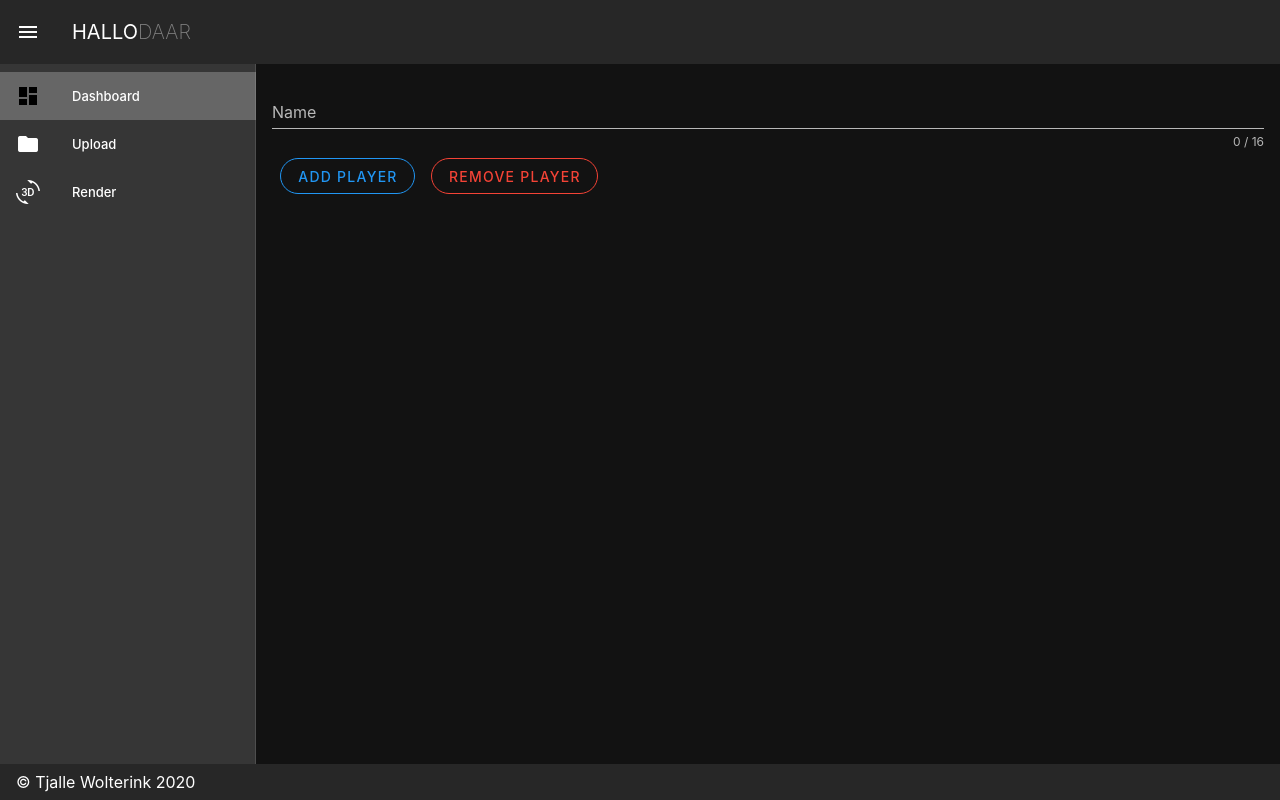
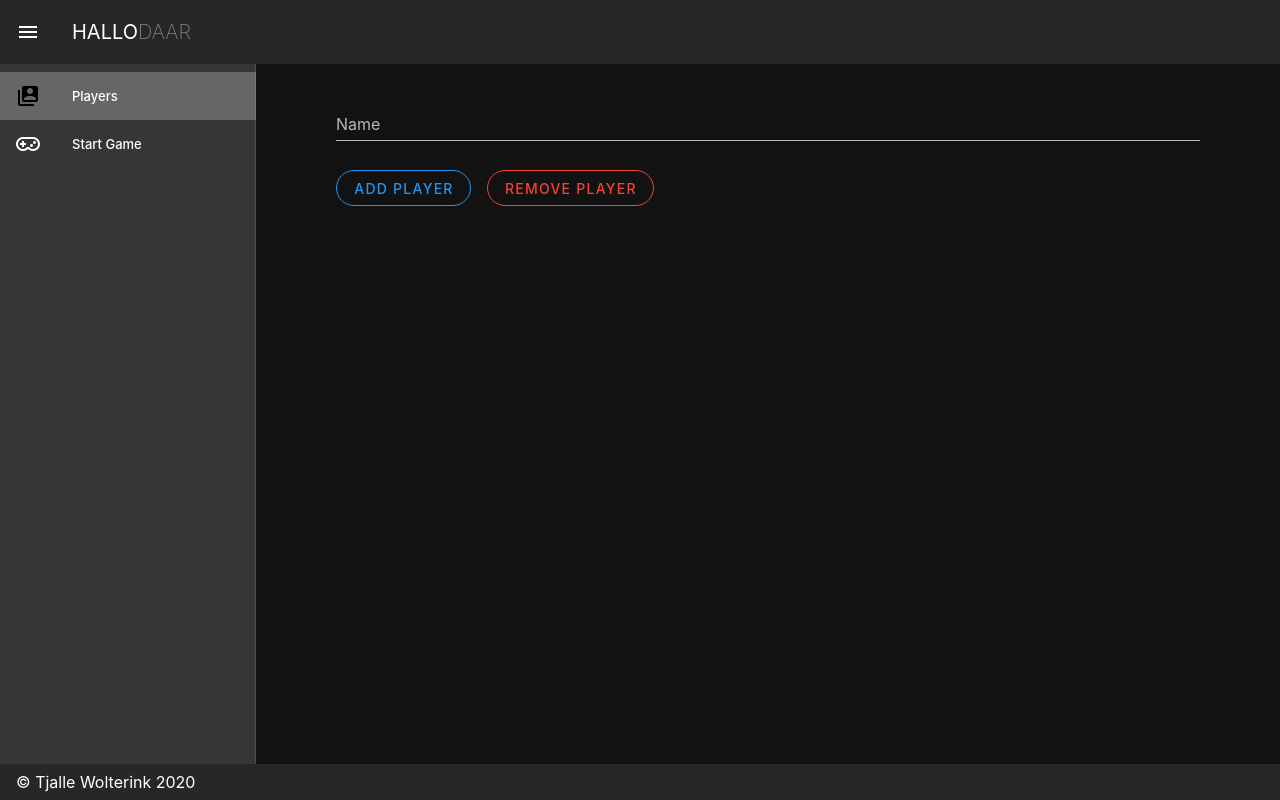
Before and after one commit to tjallo/vuewbus, a Vue app: page / in a window 1280 px wide. Built offline with nearby package versions, Linux system fonts and the light colour scheme; a small style sheet from the web is missing.

Commit message:
Set up game

```diff
--- a/src/components/Navbar.vue
+++ b/src/components/Navbar.vue
@@ -36,9 +36,8 @@ export default {
   data: () => ({
     drawer: true,
     links: [
-      { icon: "mdi-view-dashboard", text: "Dashboard", route: "/" },
-      { icon: "mdi-folder", text: "Upload", route: "/upload" },
-      { icon: "mdi-rotate-3d", text: "Render", route: "/render" }
+      { icon: "mdi-account-box-multiple", text: "Players", route: "/" },
+      { icon: "mdi-gamepad-variant-outline", text: "Start Game", route: "/Startgame" },
     ]
   }),
   created() {}
--- a/src/router.js
+++ b/src/router.js
@@ -1,8 +1,7 @@
 import Vue from 'vue'
 import Router from 'vue-router'
-import Dashboard from './views/Dashboard'
-import Render from './views/Render'
-import Upload from './views/Upload'
+import Players from './views/Players'
+import Startgame from './views/Startgame'
 
 Vue.use(Router)
 
@@ -12,18 +11,13 @@ export default new Router({
     routes: [
         {
             path: '/',
-            name: 'dashboard',
-            component: Dashboard
+            name: 'players',
+            component: Players
         },
         {
-            path: '/render',
-            name: 'render',
-            component: Render
-        },
-        {
-            path: '/upload',
-            name: 'dashboard',
-            component: Upload
+            path: '/startgame',
+            name: 'startgame',
+            component: Startgame
         },
     ]
 });
--- a/src/views/Dashboard.vue
+++ b/src/views/Players.vue
@@ -1,43 +1,57 @@
 <template>
   <v-card-text>
-
-    <v-list v-if="players.length">
+    <v-list v-if="players.length" class>
       <v-list-item v-for="(player, index) in players" :key="`players-${index}`">
         <v-list-item-icon>
           <v-icon>mdi-account-check-outline</v-icon>
         </v-list-item-icon>
-        <v-list-item-text>
-          {{ player }}
-        </v-list-item-text>
+        <v-list-item-text>{{ player }}</v-list-item-text>
       </v-list-item>
     </v-list>
 
     <v-form @submit.prevent="addPlayer" id="WriteForm" method="post">
-      <v-text-field name="name" v-model="name" v-bind="name" :counter="16" label="Name" required></v-text-field>
-      <v-btn class="ma-2" color="primary" rounded outlined type="submit" form="WriteForm">Add Player</v-btn>
+      <v-text-field
+        class="mx-16 mt-4"
+        name="name"
+        v-model="name"
+        v-bind="name"
+        label="Name"
+        required
+      ></v-text-field>
+      <v-btn
+        class="ma-2 ml-16"
+        color="primary"
+        rounded
+        outlined
+        type="submit"
+        form="WriteForm"
+      >Add Player</v-btn>
       <v-btn class="ma-2" @click="removeLastPlayer" rounded outlined color="red">Remove player</v-btn>
     </v-form>
   </v-card-text>
 </template>
 
 <script>
-
 export default {
-  data(){
+  data() {
     return {
-      name:'',
-      players: [],
-    }
+      name: "",
+      players: []
+    };
   },
   methods: {
-    addPlayer: function(){
+    addPlayer: function() {
       this.players.push(this.name);
       console.log(this.players);
-      this.name = '';
+      this.name = "";
     },
-    removeLastPlayer: function(){
+    removeLastPlayer: function() {
       this.players.pop();
-    },
+    }
   }
 };
 </script>
+
+
+<style>
+</style>
--- a/src/views/Render.vue
+++ /dev/null
@@ -1,6 +0,0 @@
-<template>
-  <div class="views-render">
-    <h1>Render</h1>
-
-  </div>
-</template>
--- /dev/null
+++ b/src/views/Startgame.vue
@@ -0,0 +1,5 @@
+<template>
+  <v-card-text class="ma-3">
+    <h1>Here will the game will come</h1>
+  </v-card-text>
+</template>
--- a/src/views/Upload.vue
+++ /dev/null
@@ -1,6 +0,0 @@
-<template>
-  <div class="views-upload">
-    <h1>Upload</h1>
-
-  </div>
-</template>
```
